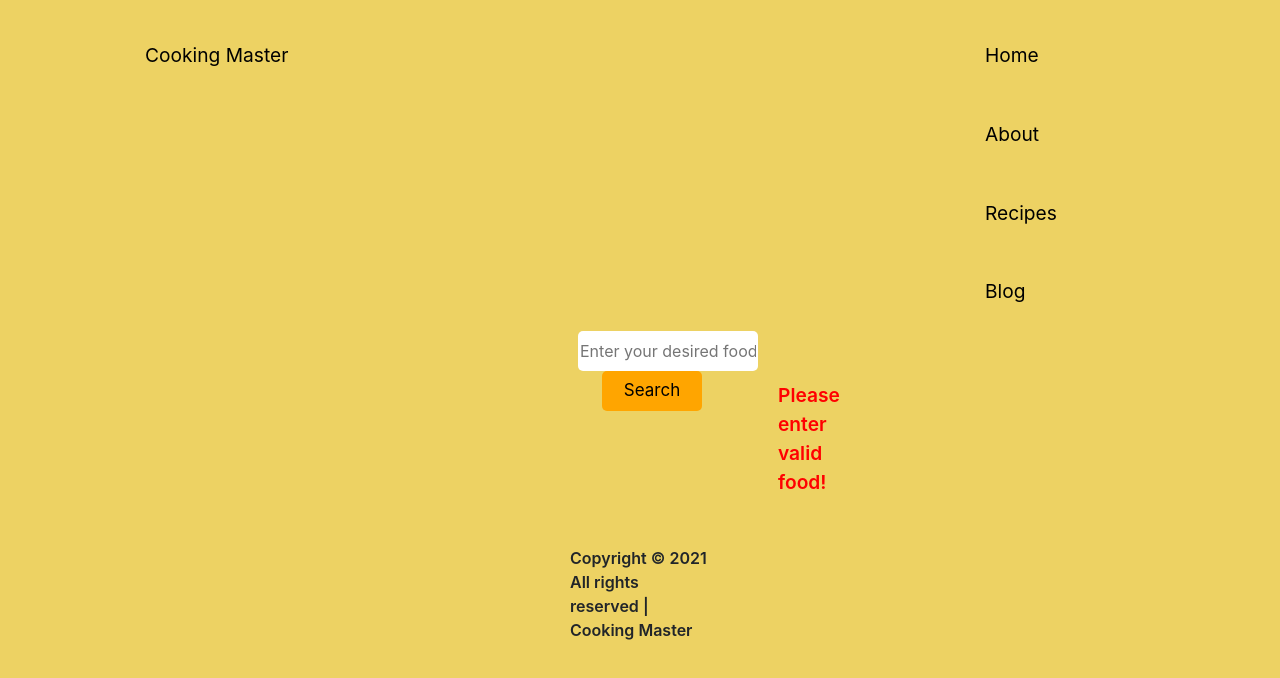
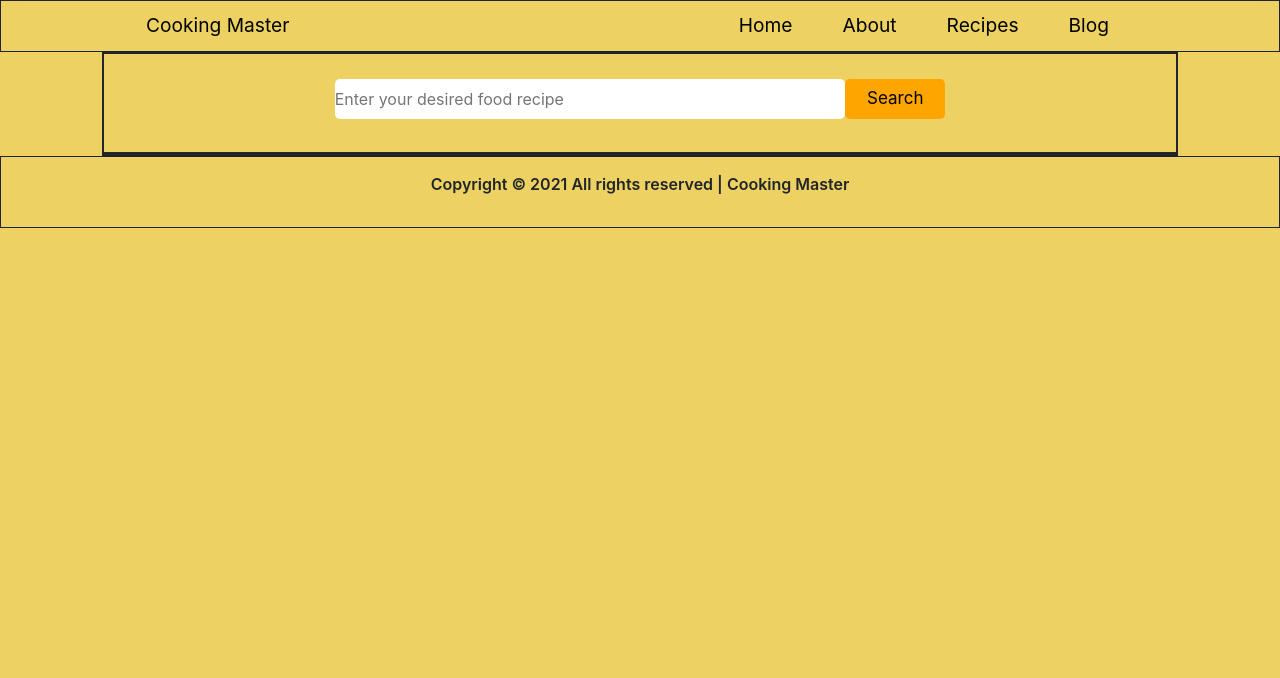
Before and after one commit to mustaquenadim/cooking-master, a plain HTML site: page index.html in a window 1280 px wide. Drawn offline with nearby package versions, Linux system fonts and the light colour scheme.

Commit message:
style changed

```diff
--- a/app.js
+++ b/app.js
@@ -1,13 +1,34 @@
-// calling API
+const searchBtn = document.getElementById('search-btn');
+const alert = document.getElementById('alert');
+const mealItems = document.getElementById('meal-items');
+
+// search
+searchBtn.addEventListener('click', () => {
+    const inputMeal = document.getElementById('meal-name').value;
+    mealItems.innerHTML = '';
+    if (inputMeal != '')
+    {
+        // console.log('search if')
+        alert.style.display = 'block';
+        getMeals(inputMeal);
+    }
+    else
+    {
+        // console.log('search else');
+        alert.style.display = 'none';
+    }
+});
+
 const apiKey = '1';
 var apiBase = 'https://www.themealdb.com/api/json/v1/1/search.php';
 
+// calling API
 const getMeals = (meals) => {
     fetch(`${apiBase}?f=${meals}`)
     fetch(`${apiBase}?s=${meals}`)
         .then(response => response.json())
         .then(data => {
-            console.log('hello');
+            // console.log('api calling');
             mealList(data.meals);
         });
 };
@@ -16,7 +37,8 @@ const getMeals = (meals) => {
 const mealList = meal => {
     if (meal != null)
     {
-        console.log('if')
+        // console.log('food item if');
+        alert.style.display = 'none'
         meal.forEach(item => {
             let mealItem = `
             <div onclick="ingredients('${item.idMeal}')">
@@ -32,35 +54,17 @@ const mealList = meal => {
     }
     else
     {
+        // console.log('food item else');
         alert.style.display = 'block';
     }
 };
 
-// search
-const searchBtn = document.getElementById('search-btn');
-const alert = document.getElementById('alert');
-const mealItems = document.getElementById('meal-items');
-
-searchBtn.addEventListener('click', () => {
-    const inputMeal = document.getElementById('meal-name').value;
-    mealItems.innerHTML = '';
-    if (inputMeal === '')
-    {
-        alert.style.display = 'block';
-    }
-    else
-    {
-        alert.style.display = 'none';
-        getMeals(inputMeal);
-    }
-});
-
+// calling ingredients
 const ingredients = (id) => {
 	const url = `https://www.themealdb.com/api/json/v1/1/lookup.php?i=${id}`;
 	fetch(url)
 		.then(response => response.json())
 		.then(data => {
-            // console.log('ami kintu vitore');
             console.log(data.meals[0]);
 			ingredientsDisplay(data.meals[0]);
 		});
@@ -68,9 +72,10 @@ const ingredients = (id) => {
 
 //
 let ingredientsDisplay = (data) => {
-	// document.getElementById("meal-list").style.display = "none";
+    console.log('babu tomar ki hoise');
+	document.getElementById('meal-list').style.display = 'none';
 	let fullDescription = `
-    <div class="card">
+    <div class="ingredients">
         <div>
             <img src="${data.strMealThumb}">
         </div>
@@ -95,5 +100,5 @@ let ingredientsDisplay = (data) => {
 	createDiv.id = "Description";
 	createDiv.innerHTML = fullDescription;
 
-	document.body.appendChild(createDiv);
+	document.getElementById('meal-items').appendChild(createDiv);
 };
--- a/index.html
+++ b/index.html
@@ -56,8 +56,10 @@
 
             <!-- food-items section -->
             <section id="food-item">
-                <div id="meal-items"></div>
-                <div id="meal-list"></div>
+                <div id="meal-items">
+                    <div id="meal-list"></div>
+                </div>
+
                 <!-- alert -->
                 <div id="alert">
                     <p>Please enter valid food!</p>
--- a/style.css
+++ b/style.css
@@ -1,20 +1,28 @@
-/* tags default styles */
+*{
+    margin: 0;
+    padding: 0;
+    box-sizing: border-box;
+}
 body {
+    height: auto;
     background-color: #edd263;
+    /* border: 1px solid; */
 }
 img {
     width: 100%;
     border-radius: 20px;
 }
-/* end tags default styles */
 
 /* header */
 header{
-    height: 70px;
+    border: 1px solid;
 }
 /* navbar */
 #navbar{
-    margin: 0px 120px;
+    margin: auto 120px;
+    display: flex;
+    justify-content: space-between;
+    /* border: 1px solid; */
 }
 #navbar a{
     text-decoration: none;
@@ -22,38 +30,49 @@ header{
     font-size: 1.2em;
     font-weight: 700px;
 }
-.brand a{
-    padding: 25px 25px;
-    float: left;
+.brand{
+    padding: 10px 25px;
+    /* border: 1px solid; */
 }
 ul{
     list-style-type: none;
-    margin-left: 800px;
+    display: flex;
+    height: 50px;
+    margin: auto 20px;
+    padding: 5px;
+    /* border: 1px solid; */
 }
 li{
-    float: left;
-    padding: 25px 25px;
+    padding: 5px 25px;
+    /* border: 1px solid; */
 }
 /* end header */
 
 /* main content */
 main{
-    margin: 0 10%;
+    margin: auto 8%;
+    border: 1px solid;
 }
 /* search section */
 #search{
     height: 100px;
+    border: 1px solid;
 }
 .search-box{
-    margin: 50px 450px;
+    padding: 25px 25px;
+    /* border: 1px solid; */
+}
+form{
+    display: flex;
+    justify-content: center;
 }
 input {
-    width: 180px;
+    width: 50%;
     height: 40px;
     background-color: white;
     border: none;
     border-radius: 5px;
-    margin: 0;
+    /* border: 1px solid; */
 }
 #search button {
     height: 40px;
@@ -66,6 +85,7 @@ input {
     cursor: pointer;
     background-color: orange;
     margin: 0;
+    /* border: 1px solid; */
 }
 #search button:hover {
     background: red;
@@ -76,6 +96,7 @@ input {
 #meal-list {
     display: flex;
     flex-wrap: wrap;
+    border: 1px solid;
 }
 .image-with-title {
     background-color: white;
@@ -85,15 +106,18 @@ input {
     border-radius: 20px;
     width: 20%;
     float: left;
+    border: 1px solid;
 }
-.card {
+.ingredients {
     width: 600px;
     border-radius: 20px;
     margin: 0px 300px;
 }
 /* alert */
 #alert {
-    margin: 50px 650px;
+    display: none;
+    text-align: center;
+    padding: 25px 25px;
     color: red;
     font-size: 1.2em;
     font-weight: 600;
@@ -103,7 +127,9 @@ input {
 
 /* footer */
 #footer {
-    margin: 50px 570px;
+    text-align: center;
+    padding: 15px;
     font-weight: 600;
+    border: 1px solid;
 }
 /* end footer */
```
